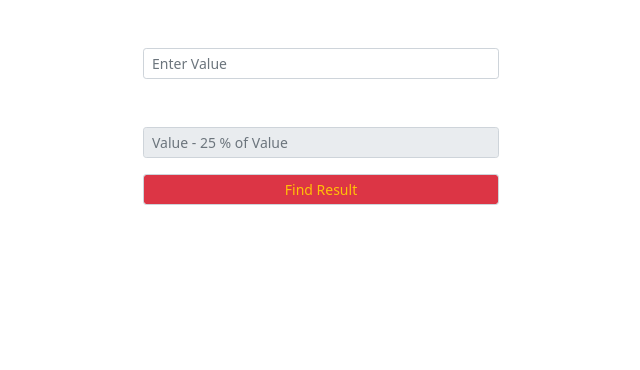
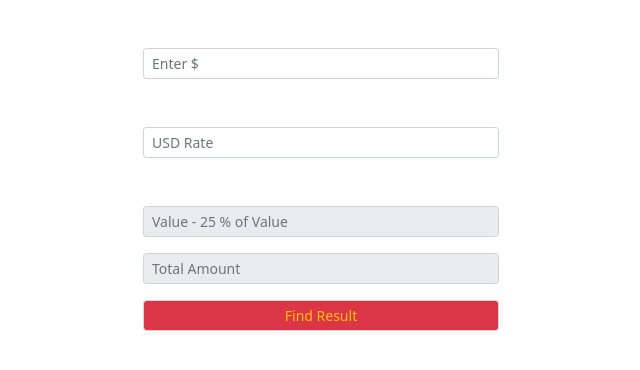
Before and after one commit to I-faizan-ramzan/CalculateMe, a plain HTML site: page index.html in a window 1280 px wide. Shown: the whole page, without its empty margins (319-959 px from the left). Drawn offline with nearby package versions, Linux system fonts and the light colour scheme.

Commit message:
Update index.html

```diff
--- a/index.html
+++ b/index.html
@@ -17,8 +17,15 @@
           <input
             type="text"
             class="form-control form-control-sm my-5"
-            placeholder="Enter Value "
+            placeholder="Enter $ "
             id="val"
+            required
+          />
+          <input
+            type="text"
+            class="form-control form-control-sm my-5"
+            placeholder="USD Rate "
+            id="drate"
             required
           />
           <input
@@ -29,10 +36,17 @@
             readonly
           />
           <input
+            type="text"
+            class="form-control form-control-sm my-3"
+            placeholder="Total Amount"
+            id="dres"
+            readonly
+          />
+          <input
             type="button"
             value="Find Result"
             class="form-control form-control-sm bg-danger text-warning"
-            onclick="getResult()"
+            id="btn"
           />
         </form>
       </div>
```
